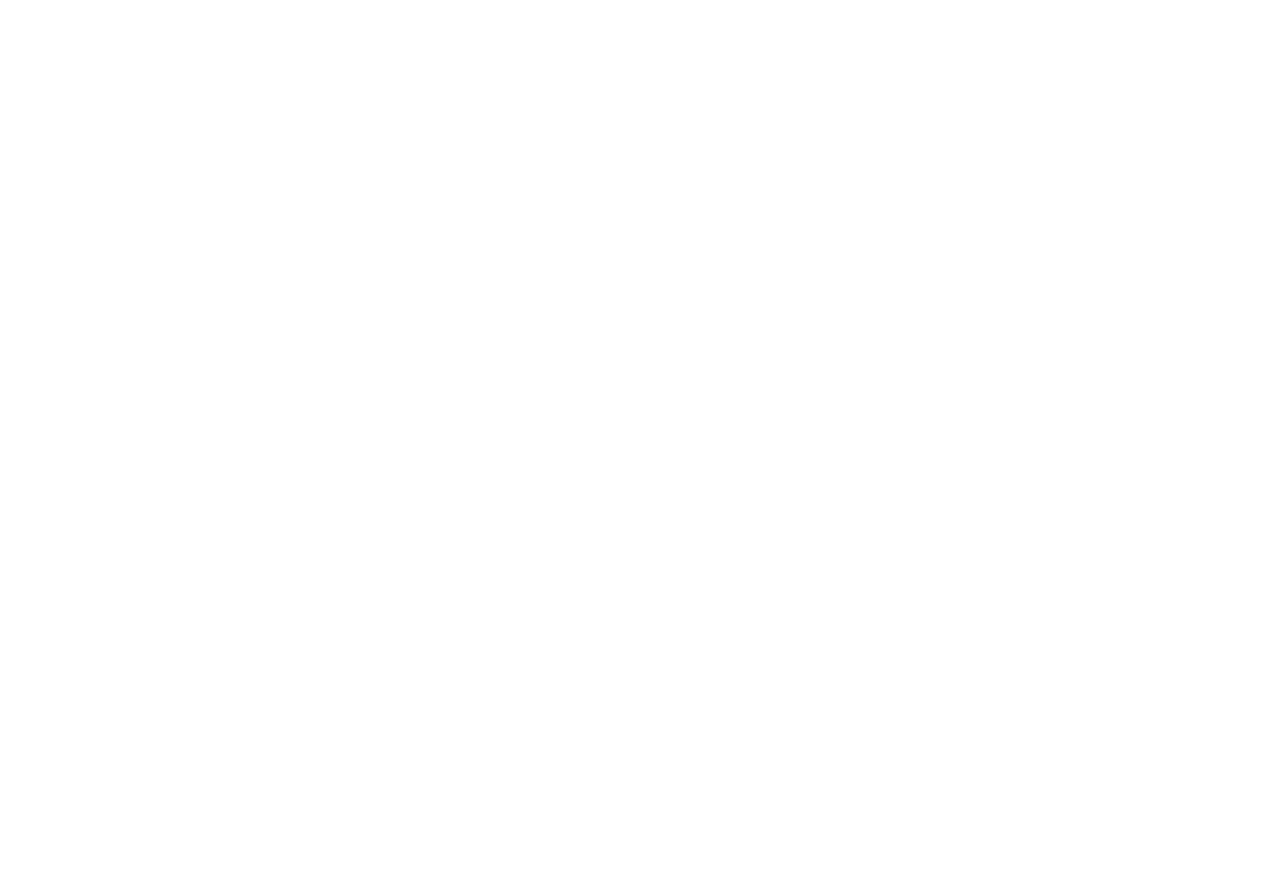
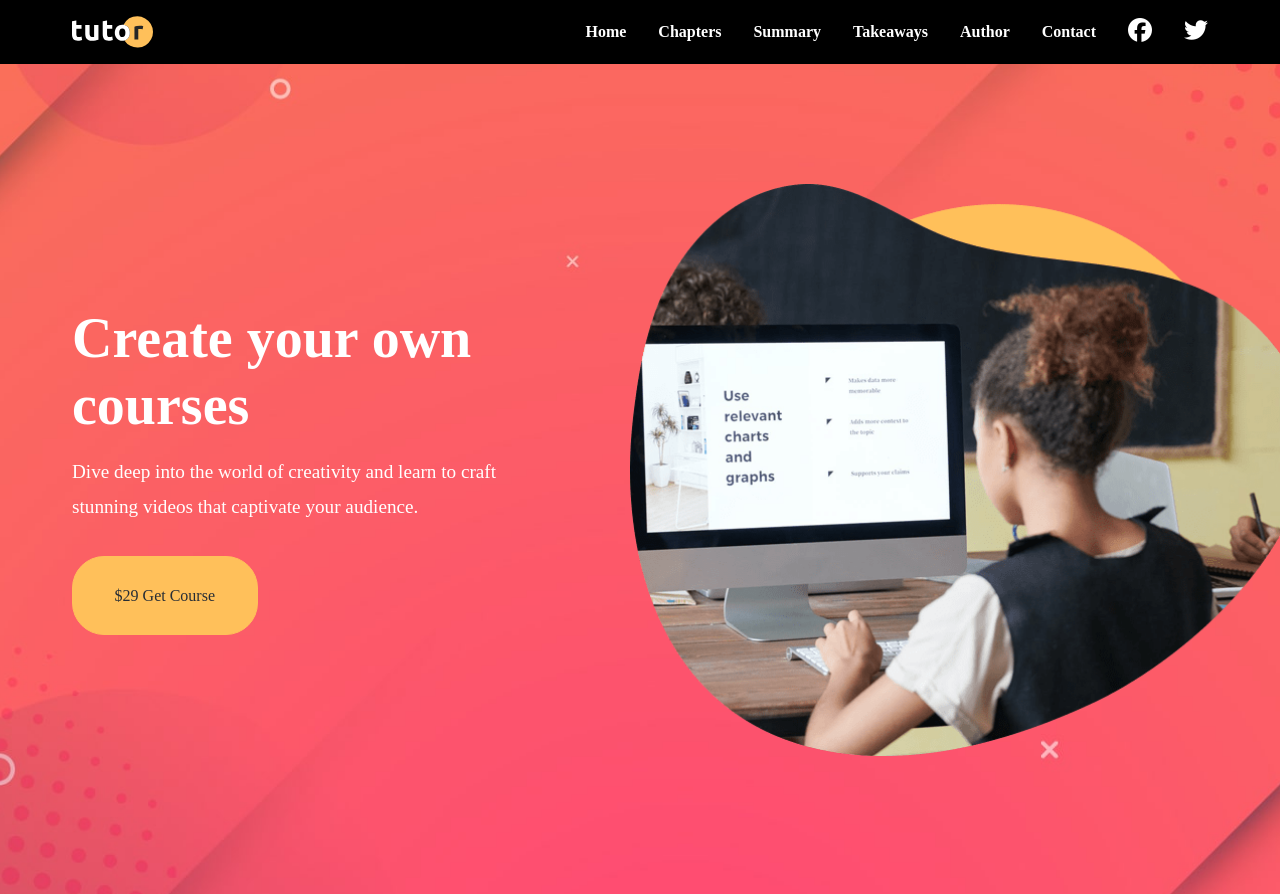
Before and after one commit to MarcoFerrel/Tutor-Website-Project, a plain HTML site: page index.html in a window 1280 px wide. Shown: the top 894 px of the page. Before the commit the page ends 800 px from the top, so only its background shows below. Drawn offline with Linux system fonts and the light colour scheme.

Commit message:
navbar & hero

```diff
--- a/css/styles.css
+++ b/css/styles.css
@@ -0,0 +1,201 @@
+*,
+*::before,
+*::after {
+  margin: 0;
+  padding: 0;
+  box-sizing: border-box;
+}
+
+:root {
+  --primary-color: #fc5d66;
+  --secondary-color: #ffc05a;
+  --light-color: #f9fafb;
+  --dark-color: #272d35;
+}
+
+html,
+body {
+  font-family: 'P';
+  scroll-behavior: smooth;
+  line-height: 1.6;
+}
+
+a {
+  text-decoration: none;
+}
+
+ul {
+  list-style: none;
+}
+
+img {
+  max-width: 100%;
+}
+/* Utility Classes */
+
+.container {
+  max-width: 1200px;
+  margin: 0 auto;
+  padding: 0 2rem;
+}
+
+.container-sm {
+  max-width: 1000px;
+  margin: 0 auto;
+  padding: 0 2rem;
+}
+
+.btn{
+  display: inline-block;
+  padding: 1.6rem 2.6rem;
+  border: 1px solid var(--secondary-color);
+  border-radius: 32px;
+  background: var(--secondary-color);
+  color: var(--dark-color);
+  cursor: pointer;
+  transition: all 0.2s;
+}
+
+.btn:hover{
+  background:var(--primary-color);
+  color: white;
+  border-color: white;
+}
+/* Navbar */
+
+.navbar {
+  background: black;
+  color: white;
+  padding: 1rem 2rem;
+  position: fixed;
+  top: 0;
+  right: 0;
+  left: 0;
+  z-index: 1000;
+  transition: background-color 0.3s ease-in-out;
+}
+
+.navbar-flex {
+  display: flex;
+  justify-content: space-between;
+  align-items: center;
+}
+
+.navbar img {
+  width: 81px;
+  height: 32px;
+}
+
+.navbar .main-menu-list {
+  display: flex;
+  align-items: center;
+  gap: 2rem;
+  font-weight: 600;
+}
+
+.navbar a {
+  color: white;
+}
+
+.navbar a:hover {
+  color: var(--secondary-color);
+}
+
+.navbar i {
+  font-size: 1.5rem;
+}
+
+/* Mobile Menu */
+
+.mobile-menu {
+  display: none;
+}
+
+.navbar .mobile-menu-toggle {
+  color: white;
+  cursor: pointer;
+}
+
+.navbar .mobile-menu-items {
+  position: absolute;
+  top: 100%;
+  left: 0;
+  width: 100%;
+  background: rgba(0, 0, 0, 0.8);
+  opacity: 0.95;
+  padding: 3rem 2rem;
+  text-align: center;
+  box-shadow: 0 2px 5px rgba(0, 0, 0, 0.1);
+  border-top: 1px solid rgba(255, 255, 255, 0.1);
+  transform: translateX(100%);
+  transition: transform 0.3s ease;
+}
+
+.navbar .mobile-menu-items.active {
+  transform: translateX(0);
+}
+
+.navbar .mobile-menu-list {
+  display: flex;
+  flex-direction: column;
+  gap: 2rem;
+  font-size: 1.2rem;
+}
+/* Hero */
+
+.hero {
+  background: black url(../images/header-background.jpg) center center/cover
+    no-repeat;
+  padding: 11.5rem 2rem 8rem;
+  color: white;
+  overflow-x: hidden;
+  position: relative;
+}
+
+.hero .hero-flex {
+  display: flex;
+  justify-content: space-between;
+  align-items: center;
+  gap: 6rem;
+  padding-bottom: 8rem;
+}
+
+.hero h1 {
+  font-size: 3.5rem;
+  line-height: 1.2;
+  font-weight: 700;
+  margin-bottom: 1rem;
+}
+
+.hero p{
+  font-size: 1.2rem;
+  margin-bottom: 2rem;
+  line-height: 1.8;
+  font-weight: 400;
+}
+
+.hero img{
+  width: 100%;
+  margin-right: -100px;
+}
+
+/* Media Queries */
+@media (max-width: 1200px) {
+}
+@media (max-width: 992px) {
+}
+@media (max-width: 768px) {
+  .main-menu-items {
+    display: none;
+  }
+  .navbar .mobile-menu {
+    display: block;
+  }
+
+  .navbar .mobile-menu-toggle {
+    display: block;
+    padding: 10px;
+  }
+}
+@media (max-width: 576px) {
+}
--- a/index.html
+++ b/index.html
@@ -21,8 +21,98 @@
     <title>Welcome To Tutor</title>
   </head>
   <body>
+    <nav class="navbar">
+      <div class="navbar-flex container">
+        <img src="./images/logo.svg" alt="Tutor" />
+        <div class="main-menu-items">
+          <ul class="main-menu-list">
+            <li>
+              <a href="#">Home</a>
+            </li>
+            <li>
+              <a href="#chapters">Chapters</a>
+            </li>
+            <li>
+              <a href="#summary">Summary</a>
+            </li>
+            <li>
+              <a href="#takeaways">Takeaways</a>
+            </li>
+            <li>
+              <a href="#author">Author</a>
+            </li>
+            <li>
+              <a href="#contact.html">Contact</a>
+            </li>
+            <li>
+              <a href="facebook.com" target="_blank">
+                <i class="fa-brands fa-facebook"></i>
+              </a>
+            </li>
+            <li>
+              <a href="x.com" target="_blank">
+                <i class="fa-brands fa-twitter"></i>
+              </a>
+            </li>
+          </ul>
+        </div>
 
-
+        <!-- Mobile Menu -->
+        <div class="mobile-menu">
+          <!-- Hamburger Button -->
+          <div class="mobile-menu-toggle">
+            <i class="fas fa-bars fa-2x"></i>
+          </div>
+          <!-- Mobile Menu Items -->
+          <div class="mobile-menu-items">
+            <ul class="mobile-menu-list">
+              <li>
+                <a href="#">Home</a>
+              </li>
+              <li>
+                <a href="#chapters">Chapters</a>
+              </li>
+              <li>
+                <a href="#summary">Summary</a>
+              </li>
+              <li>
+                <a href="#takeaways">Takeaways</a>
+              </li>
+              <li>
+                <a href="#author">Author</a>
+              </li>
+              <li>
+                <a href="#contact.html">Contact</a>
+              </li>
+              <li>
+                <a href="facebook.com" target="_blank">
+                  <i class="fa-brands fa-facebook"></i>
+                </a>
+              </li>
+              <li>
+                <a href="x.com" target="_blank">
+                  <i class="fa-brands fa-twitter"></i>
+                </a>
+              </li>
+            </ul>
+          </div>
+        </div>
+      </div>
+    </nav>
+    <!-- Hero -->
+    <header class="hero">
+      <div class="container hero-flex">
+        <div class="hero-content">
+          <h1>Create your own courses</h1>
+          <p>
+            Dive deep into the world of creativity and learn to craft stunning
+            videos that captivate your audience.
+          </p>
+          <a href="#" class="btn"> $29 Get Course</a>
+        </div>
+        <img src="images/header-course.png" alt="hero" />
+      </div>
+    </header>
     <script src="js/script.js"></script>
   </body>
 </html>
--- a/js/script.js
+++ b/js/script.js
@@ -0,0 +1,8 @@
+document.addEventListener('DOMContentLoaded', function () {
+    const toggleButton = document.querySelector('.navbar .mobile-menu-toggle');
+    const mobileMenu = document.querySelector('.navbar .mobile-menu-items');
+
+    toggleButton.addEventListener('click', function () {
+        mobileMenu.classList.toggle('active');
+    });
+});
```
